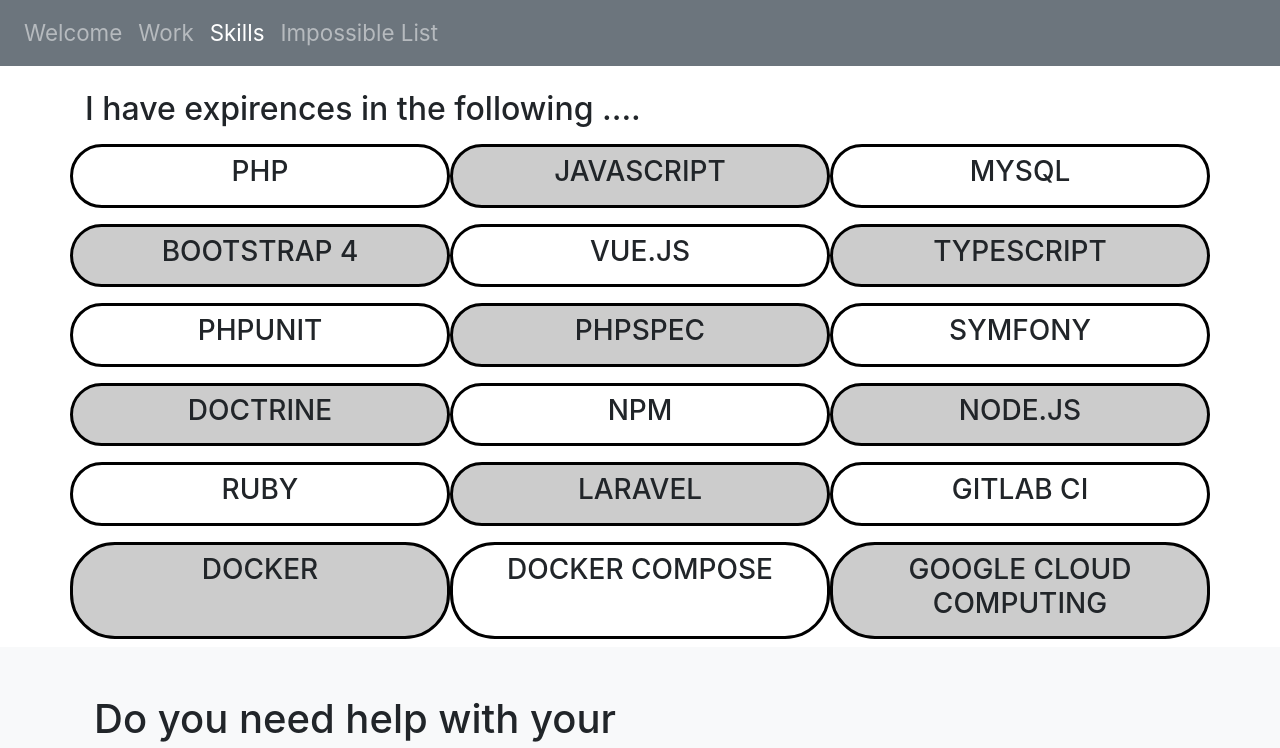
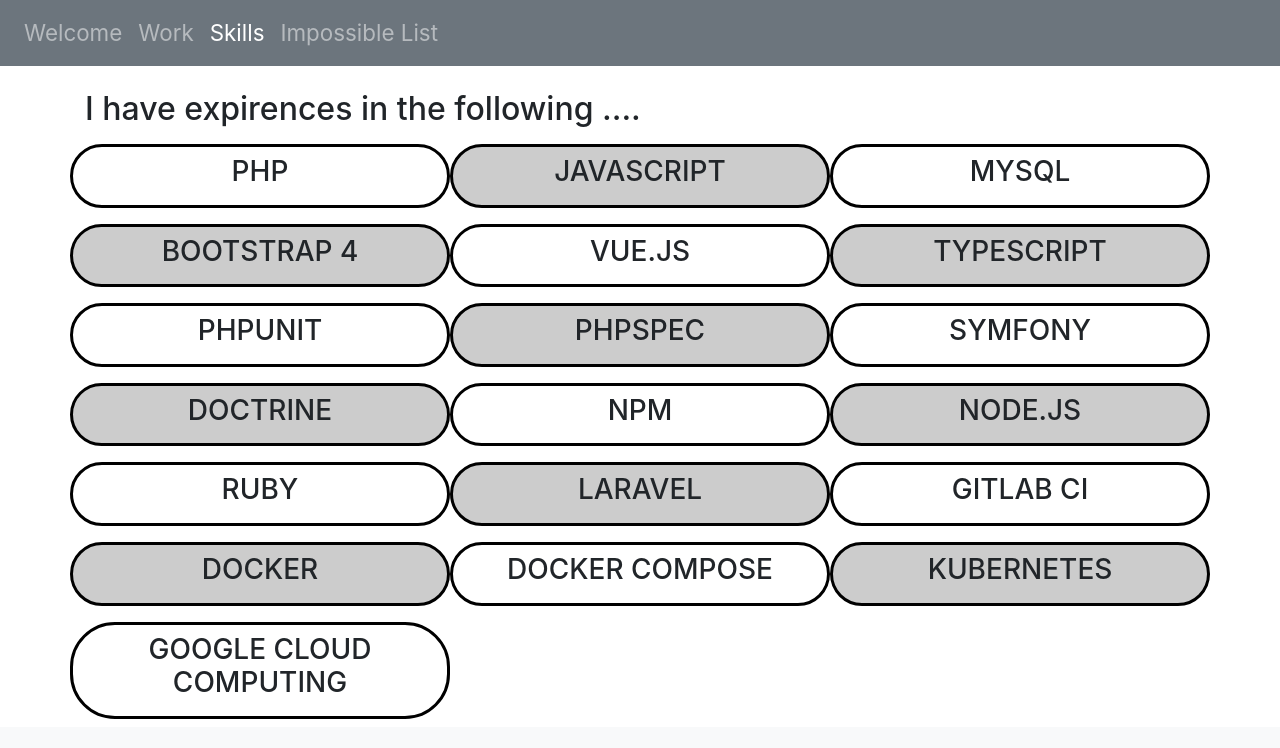
Before and after one commit to a2pr/portafoliov2, a Vue app: page /skills in a window 1280 px wide. Shown: the top 748 px of the page. Built offline with nearby package versions, Linux system fonts and the light colour scheme.

Commit message:
Update for personal projects. Closing yunyun

```diff
--- a/src/content/modules/skills.js
+++ b/src/content/modules/skills.js
@@ -111,7 +111,12 @@
             'active':true
         },
         {
-            'id': 23,
+            'id': 25,
+            'name': 'Kubernetes',
+            'active':true
+        },
+        {
+            'id': 24,
             'name': 'Google cloud Computing',
             'active':true
         }
--- a/src/content/modules/works.js
+++ b/src/content/modules/works.js
@@ -49,16 +49,16 @@
         {
             'id': 7,
             'title': 'Yunyun',
-            'description': 'Exchange currency app, for spanish talking user. In Progress',
-            'img': '',
-            'link': ''
+            'description': 'Exchange currency app, for spanish talking user.',
+            'img': 'yunyun.png',
+            'link': 'https://yunyun-20.herokuapp.com/'
         },
         {
             'id':8,
             'title':'Ashirpa',
             'description':'A news reports blog using a wordpress solution with docker-compose as dev environment',
-            'img':'',
-            'link':''
+            'img':'ashirpa.png',
+            'link':'https://www.focandonopositivo.com.br/'
         }
     ]
 }
```
Also changed, not shown: src/assets/imgs/ashirpa.png (added), src/assets/imgs/yunyun.png (added).
